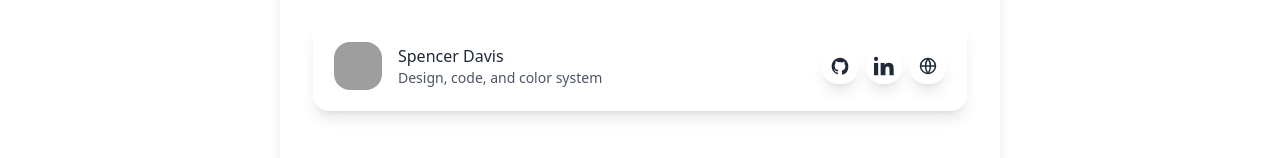
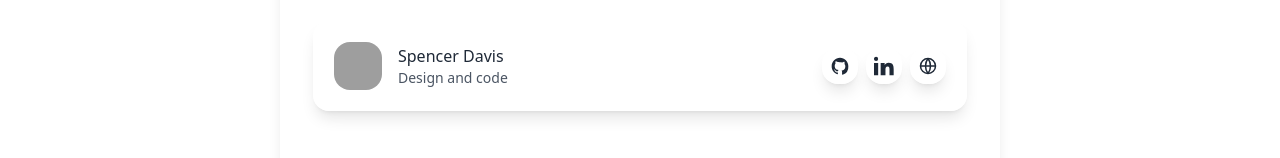
Before and after one commit to spencerdavis226/worldfeel, a React (Vite) app in the folder apps/web/: page /about in a window 1280 px wide. Shown: the part 1088-1246 px from the top of the page. Built offline with nearby package versions, Linux system fonts and the light colour scheme; grey boxes are pictures that could not be loaded.

Commit message:
Update AboutPage to simplify role description for Spencer Davis

```diff
--- a/apps/web/src/features/AboutPage.tsx
+++ b/apps/web/src/features/AboutPage.tsx
@@ -152,9 +152,7 @@
                   )}
                   <div className="flex-1 min-w-0">
                     <p className="text-gray-800 font-medium">Spencer Davis</p>
-                    <p className="text-gray-600 text-sm">
-                      Design, code, and color system
-                    </p>
+                    <p className="text-gray-600 text-sm">Design and code</p>
                   </div>
                   <div className="flex items-center gap-2 flex-shrink-0">
                     <a
@@ -237,9 +235,7 @@
                     )}
                     <div className="flex-1 min-w-0">
                       <p className="text-gray-800 font-medium">Spencer Davis</p>
-                      <p className="text-gray-600 text-sm">
-                        Design, code, and color system
-                      </p>
+                      <p className="text-gray-600 text-sm">Design and code</p>
                     </div>
                   </div>
                   <div className="flex items-center justify-center gap-3">
```
